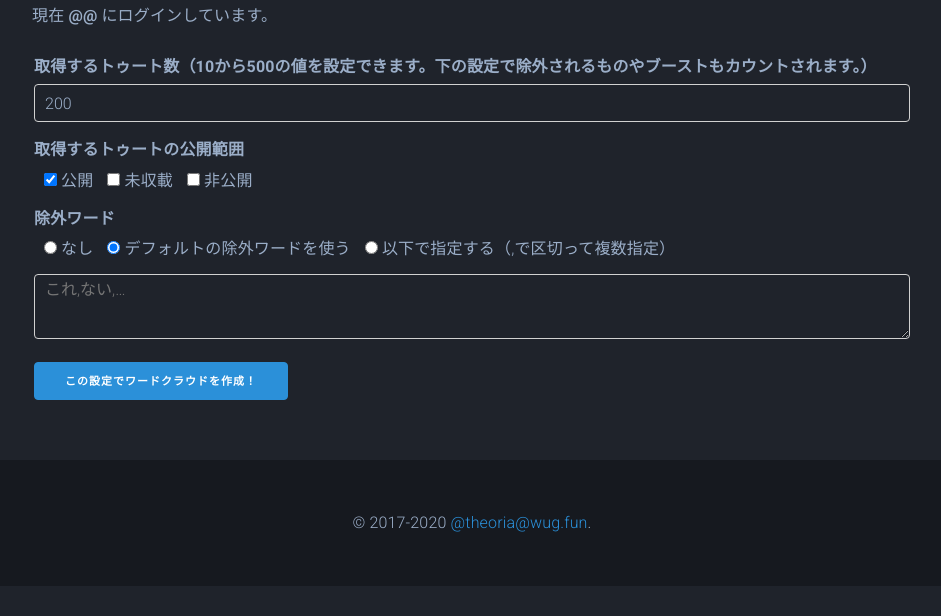
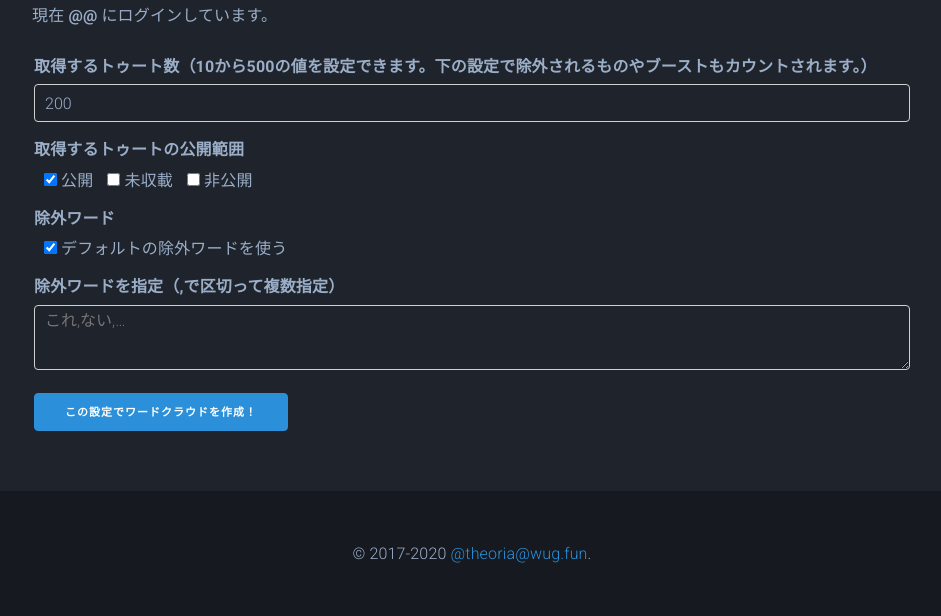
Before and after one commit to theoria24/TootCloud, a Flask app: template templates/setting.html in a window 1280 px wide. Shown: the part 479-1095 px from the top of the page, without its empty margins (168-1109 px from the left). Before the commit the page ends 1011 px from the top, so only its background shows below. Run offline with Flask 2, Linux system fonts and the light colour scheme; the template is opened without the code that fills it, so the values that code supplies are empty; parts of the project's set-up code (start-up, migrations or seed data) failed here and were passed over; some libraries are stand-ins or nearby versions.

Commit message:
デフォルトの除外リストと手動指定を併用できるように (#21)

```diff
--- a/main.py
+++ b/main.py
@@ -195,14 +195,13 @@ def result():
         if request.method == 'POST':
             num = int(request.form["TootsNum"])
             vis = request.form.getlist("visibility")
-            ex_opt = request.form.getlist("ExcludeWord")[0]
-            if ex_opt == "default":
+            ex_opt = len(request.form.getlist("defaultlist"))
+            if ex_opt == 1:
                 exl = swl
-            elif ex_opt == "specify":
-                ex = request.form["exlist"]
-                exl = re.split('\W+', ex)
             else:
                 exl = []
+            ex = request.form["exlist"]
+            exl.extend(re.split('\W+', ex))
             filename = wc(num, vis, exl)
             if filename == None:
                 return render_template('setting.html', status="logout", site_url=app.config['SITE_URL'], error="notext")
--- a/templates/setting.html
+++ b/templates/setting.html
@@ -18,10 +18,9 @@
           <label class="label-inline"><input type="checkbox" name="visibility" value="public" checked> 公開</label>
           <label class="label-inline"><input type="checkbox" name="visibility" value="unlisted"> 未収載</label>
           <label class="label-inline"><input type="checkbox" name="visibility" value="private"> 非公開</label>
-          <label for="ExcludeWord">除外ワード</label>
-          <label class="label-inline"><input type="radio" name="ExcludeWord" value="none"> なし</label>
-          <label class="label-inline"><input type="radio" name="ExcludeWord" value="default" checked> デフォルトの除外ワードを使う</label>
-          <label class="label-inline"><input type="radio" name="ExcludeWord" value="specify"> 以下で指定する（,で区切って複数指定）</label>
+          <label for="defaultlist">除外ワード</label>
+          <label class="label-inline"><input type="checkbox" name="defaultlist" value="true" checked> デフォルトの除外ワードを使う</label>
+          <label for="exlist">除外ワードを指定（,で区切って複数指定）</label>
           <textarea placeholder="これ,ない,…" id="ExcludeWord" name="exlist"></textarea>
           <input class="button-primary" type="submit" name="action" value="この設定でワードクラウドを作成！">
         </fieldset>
```
